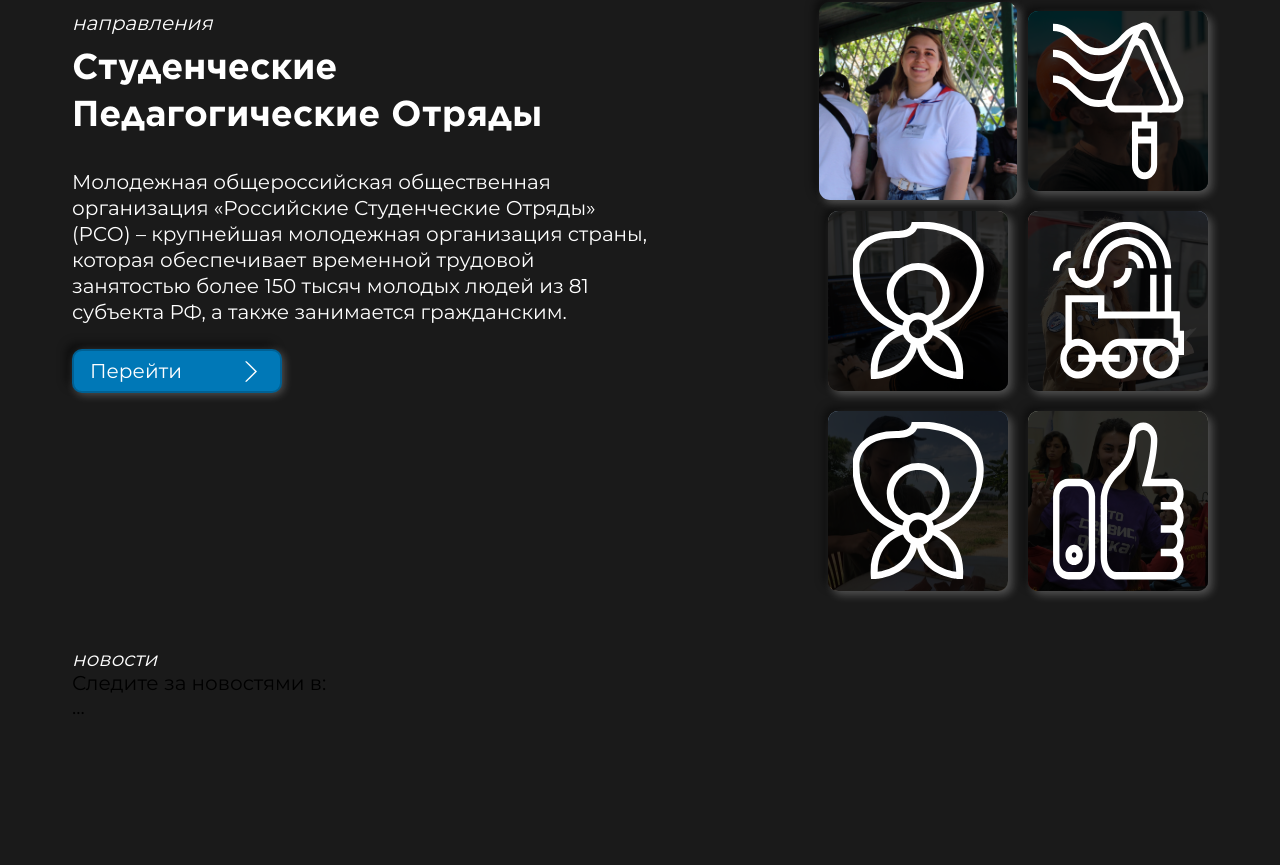
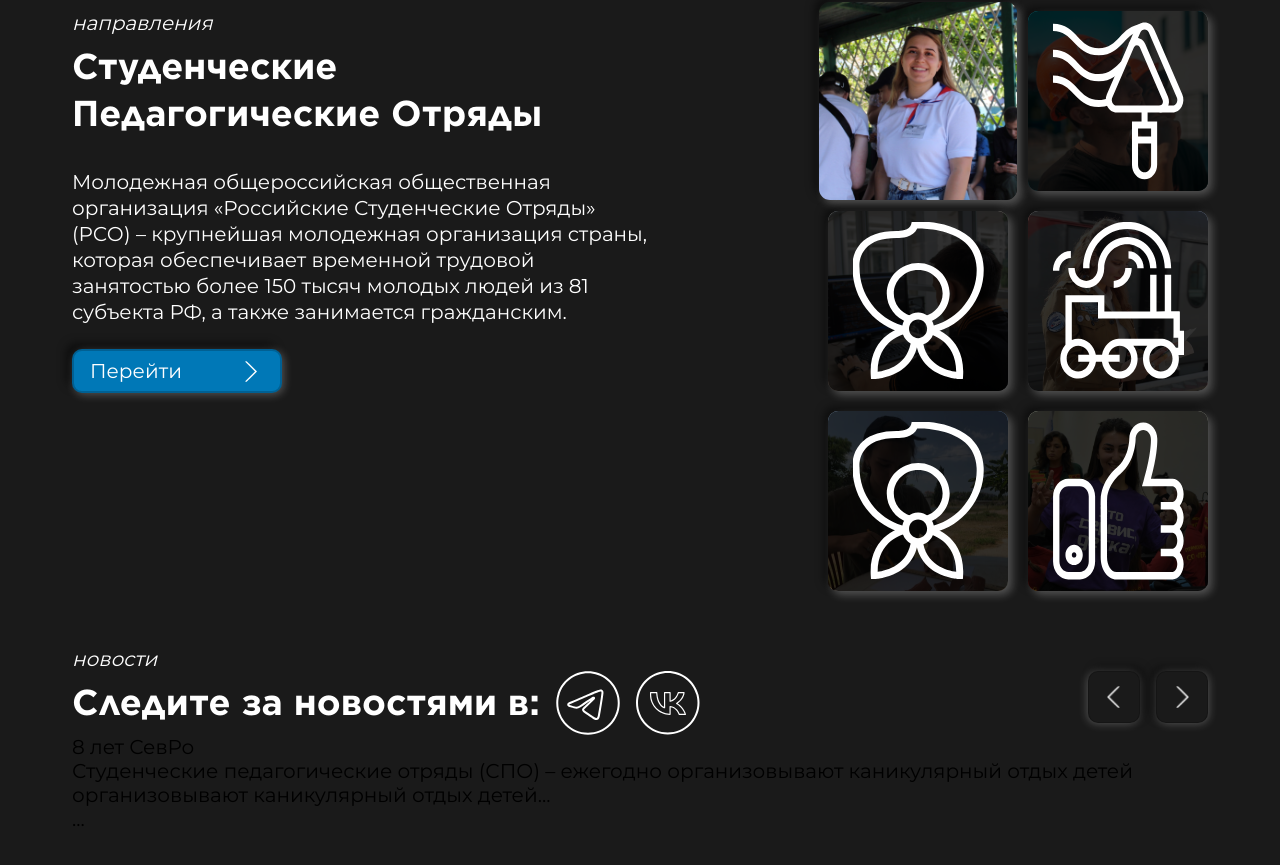
Before and after one commit to GarikBagdasaryan/SevRo, a React (Create React App) app: page / in a window 1280 px wide. Shown: the part 2355-3220 px from the top of the page. Before the commit the page ends 3114 px from the top, so only its background shows below. Built offline with nearby package versions, Linux system fonts and the light colour scheme.

Commit message:
add slice

```diff
--- a/src/App.js
+++ b/src/App.js
@@ -149,11 +149,25 @@ function App() {
           <div className="News-slice__header-slice">новости</div>
           <div className="News-slice__slider">
             <div className="News-slice__slider__header">
-              <div className="News-slice__slider__header__name">Следите за новостями в:</div>
-              <div className="News-slice__slider__header__arrows"></div>
+              <div className="News-slice__slider__header__info">
+                <div className="News-slice__slider__header-name">Следите за новостями в:
+                </div>
+                <div className="News-slice__slider__header-icons">
+                  <img width={64} height={64} src="img/ico13-tg.svg"></img>
+                  <img width={64} height={64} src="img/ico12-vk.svg"></img>
+                </div>
+              </div>
+              <div className="News-slice__slider__header-arrows">
+                <div className="News-slice__slider__header-arrows_left"></div>
+                <div className="News-slice__slider__header-arrows_right"></div>
+              </div>
             </div>
-            <div className="News-slice__slider__card">
-
+            <div className="News-slice__slider__content">
+              <div className="News-slice__slider__card">
+                <div className="News-slice__slider__card__photo"></div>
+                <div className="News-slice__slider__card__name"> 8 лет СевРо</div>
+                <div className="News-slice__slider__card__description">Студенческие педагогические отряды (СПО) – ежегодно организовывают каникулярный отдых детей организовывают каникулярный отдых детей...</div>
+              </div>
             </div>
           </div>
           ...
```
Also changed, not shown: public/img/ico12-vk.svg (added), public/img/ico13-tg.svg (added).
